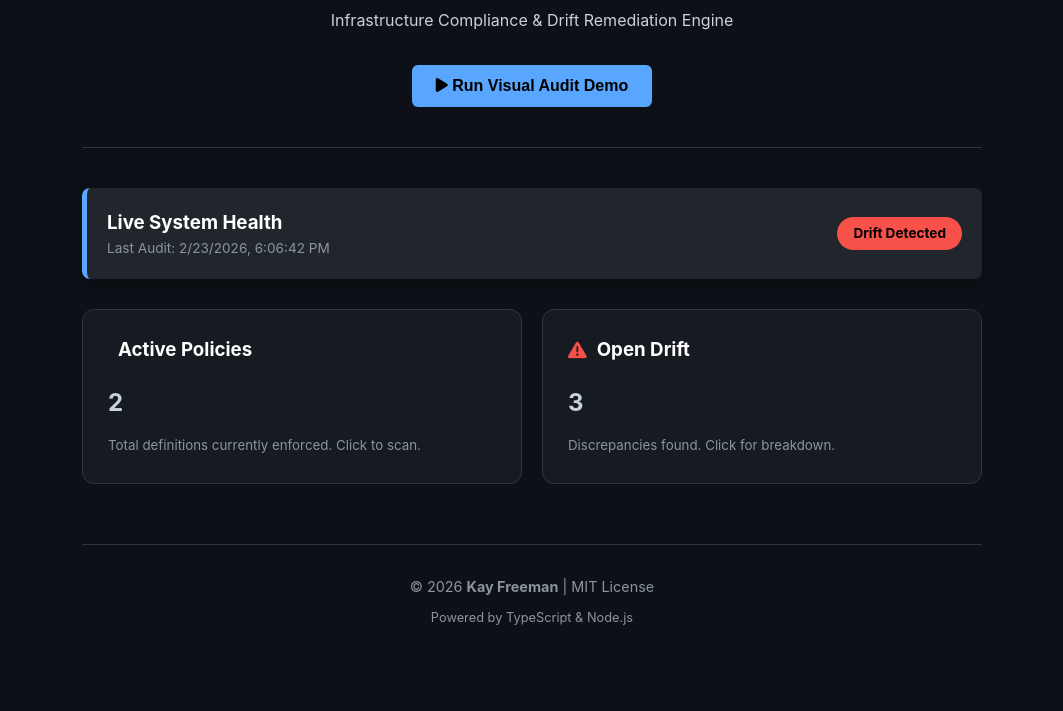
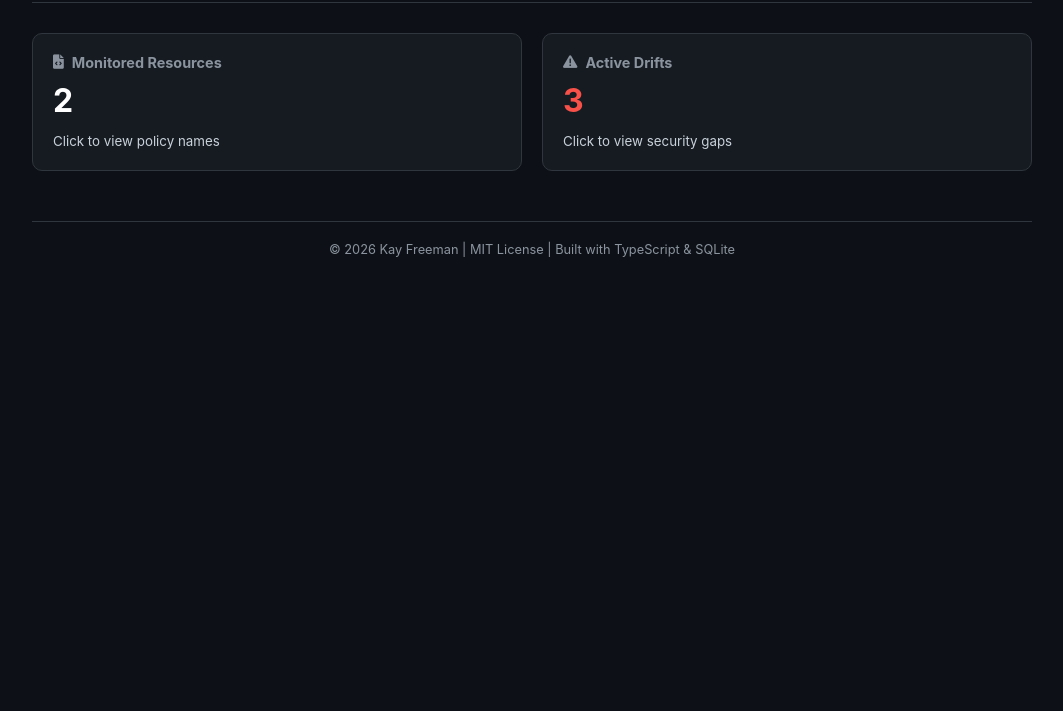
Before and after one commit to kay-freeman/Drift-Watch, a website: page docs/index.html in a window 1280 px wide. Shown: the part 135-846 px from the top of the page, without its empty margins (108-1171 px from the left). After the commit the page ends 800 px from the top, so only its background shows below. Drawn offline with Linux system fonts and the light colour scheme.

Commit message:
feat: implement dynamic data-driven dashboard

```diff
--- /dev/null
+++ b/docs/audit-results.json
@@ -0,0 +1,36 @@
+{
+  "summary": {
+    "timestamp": "2/23/2026, 6:11:14 PM",
+    "policies": 2,
+    "drifts": 3
+  },
+  "details": {
+    "policies": [
+      "infrastructure",
+      "web-server"
+    ],
+    "drifts": [
+      {
+        "resource": "infrastructure",
+        "status": "MISSING",
+        "id": "icmp-echo",
+        "port": 8,
+        "protocol": "icmp"
+      },
+      {
+        "resource": "web-server",
+        "status": "MISSING",
+        "id": "https-in",
+        "port": 443,
+        "protocol": "tcp"
+      },
+      {
+        "resource": "web-server",
+        "status": "EXTRA",
+        "id": "rogue-exploit",
+        "port": 666,
+        "protocol": "tcp"
+      }
+    ]
+  }
+}
--- a/docs/index.html
+++ b/docs/index.html
@@ -6,132 +6,115 @@
     <title>DriftWatch Dashboard | Kay Freeman</title>
     <link rel="stylesheet" href="https://cdnjs.cloudflare.com/ajax/libs/font-awesome/6.0.0/css/all.min.css">
     <style>
-        :root { --bg: #0d1117; --card-bg: #161b22; --accent: #58a6ff; --text: #c9d1d9; --neon-green: #3fb950; --neon-red: #f85149; }
-        body { font-family: -apple-system, BlinkMacSystemFont, "Segoe UI", Helvetica, Arial, sans-serif; background: var(--bg); color: var(--text); margin: 0; line-height: 1.6; }
-        .container { max-width: 900px; margin: 0 auto; padding: 40px 20px; }
+        :root { --bg: #0d1117; --card-bg: #161b22; --accent: #58a6ff; --text: #c9d1d9; --neon-green: #3fb950; --neon-red: #f85149; --border: #30363d; }
+        body { font-family: -apple-system, sans-serif; background: var(--bg); color: var(--text); margin: 0; padding: 20px; }
+        .container { max-width: 1000px; margin: 0 auto; }
 
-        header { text-align: center; padding-bottom: 40px; border-bottom: 1px solid #30363d; margin-bottom: 40px; }
-        h1 { margin: 0; font-size: 2.5rem; color: #fff; }
-        .author-tag { color: var(--accent); font-weight: 600; text-transform: uppercase; letter-spacing: 1px; font-size: 0.9rem; }
+        header { text-align: center; border-bottom: 1px solid var(--border); padding-bottom: 20px; margin-bottom: 30px; }
+        .author-tag { color: var(--accent); font-size: 0.8rem; font-weight: bold; letter-spacing: 1px; }
 
-        .status-bar { background: #21262d; padding: 20px; border-radius: 8px; border-left: 5px solid var(--accent); margin-bottom: 30px; display: flex; justify-content: space-between; align-items: center; box-shadow: 0 4px 12px rgba(0,0,0,0.3); }
-        .status-pill { padding: 6px 16px; border-radius: 20px; font-size: 0.85rem; font-weight: bold; background: var(--neon-green); color: #000; }
+        .stats-grid { display: grid; grid-template-columns: repeat(auto-fit, minmax(250px, 1fr)); gap: 20px; margin-bottom: 30px; }
+        .card { background: var(--card-bg); border: 1px solid var(--border); padding: 20px; border-radius: 10px; cursor: pointer; transition: 0.2s; }
+        .card:hover { border-color: var(--accent); background: #1c2128; }
+        .card h3 { margin: 0; font-size: 0.9rem; color: #8b949e; display: flex; align-items: center; gap: 8px; }
+        .card .val { font-size: 2rem; font-weight: bold; margin: 10px 0; color: #fff; }
 
-        .grid { display: grid; grid-template-columns: 1fr 1fr; gap: 20px; }
-        .card { background: var(--card-bg); padding: 25px; border-radius: 12px; border: 1px solid #30363d; cursor: pointer; transition: all 0.2s ease; position: relative; overflow: hidden; }
-        .card:hover { border-color: var(--accent); transform: translateY(-3px); background: #1c2128; }
-        .card h3 { margin-top: 0; color: #fff; display: flex; align-items: center; gap: 10px; }
+        .detail-section { background: var(--card-bg); border: 1px solid var(--border); border-radius: 10px; padding: 20px; display: none; }
+        table { width: 100%; border-collapse: collapse; margin-top: 15px; }
+        th { text-align: left; color: #8b949e; font-size: 0.8rem; padding: 10px; border-bottom: 1px solid var(--border); }
+        td { padding: 10px; font-size: 0.9rem; border-bottom: 1px solid #21262d; }
 
-        /* Terminal Styling */
-        .terminal-container { margin-top: 30px; background: #000; border-radius: 8px; border: 1px solid #30363d; display: none; overflow: hidden; }
-        .terminal-header { background: #21262d; padding: 8px 15px; font-size: 0.75rem; color: #8b949e; display: flex; justify-content: space-between; }
-        #terminal-body { padding: 20px; font-family: 'SFMono-Regular', Consolas, 'Liberation Mono', Menlo, monospace; font-size: 0.85rem; color: #d1d5da; min-height: 150px; white-space: pre-wrap; }
+        .badge { padding: 2px 8px; border-radius: 10px; font-size: 0.7rem; font-weight: bold; }
+        .badge-red { background: rgba(248, 81, 73, 0.1); color: var(--neon-red); border: 1px solid var(--neon-red); }
 
-        .btn { background: var(--accent); color: #000; padding: 12px 24px; border-radius: 6px; text-decoration: none; font-weight: bold; display: inline-block; margin-top: 15px; border: none; cursor: pointer; font-size: 1rem; }
-        .btn:hover { opacity: 0.9; }
-
-        footer { text-align: center; margin-top: 60px; padding: 30px; border-top: 1px solid #30363d; color: #8b949e; font-size: 0.9rem; }
+        footer { text-align: center; margin-top: 50px; color: #8b949e; font-size: 0.8rem; border-top: 1px solid var(--border); padding-top: 20px; }
     </style>
 </head>
 <body>
     <div class="container">
         <header>
             <div class="author-tag">Lead Engineer: Kay Freeman</div>
-            <h1>DriftWatch</h1>
-            <p>Infrastructure Compliance & Drift Remediation Engine</p>
-            <button class="btn" onclick="startDemo()"><i class="fas fa-play"></i> Run Visual Audit Demo</button>
+            <h1>DriftWatch <span style="font-weight: normal; color: #8b949e; font-size: 1rem;">Live Audit Logs</span></h1>
         </header>
 
-        <div class="status-bar">
-            <div>
-                <h3 style="margin:0; color:#fff;">Live System Health</h3>
-                <div id="last-updated" style="font-size: 0.85rem; color: #8b949e;">Last Audit: Fetching results...</div>
+        <div class="stats-grid">
+            <div class="card" onclick="showSection('policies')">
+                <h3><i class="fas fa-file-code"></i> Monitored Resources</h3>
+                <div class="val" id="pol-count">0</div>
+                <small>Click to view policy names</small>
             </div>
-            <div id="status-pill" class="status-pill">Loading...</div>
-        </div>
-
-        <div class="grid">
-            <div class="card" onclick="startDemo()">
-                <h3><i class="fas fa-shield-halved" style="color: var(--neon-green)"></i> Active Policies</h3>
-                <h2 id="policy-count" style="margin: 10px 0;">--</h2>
-                <small style="color: #8b949e;">Total definitions currently enforced. Click to scan.</small>
-            </div>
-            <div class="card" onclick="startDemo()">
-                <h3><i class="fas fa-triangle-exclamation" style="color: var(--neon-red)"></i> Open Drift</h3>
-                <h2 id="drift-count" style="margin: 10px 0;">--</h2>
-                <small style="color: #8b949e;">Discrepancies found. Click for breakdown.</small>
+            <div class="card" onclick="showSection('drifts')">
+                <h3><i class="fas fa-exclamation-triangle"></i> Active Drifts</h3>
+                <div class="val" id="drift-count" style="color: var(--neon-red);">0</div>
+                <small>Click to view security gaps</small>
             </div>
         </div>
 
-        <div class="terminal-container" id="terminal-view">
-            <div class="terminal-header">
-                <span>driftwatch --audit --verbose</span>
-                <span>bash</span>
-            </div>
-            <div id="terminal-body"></div>
+        <div id="policies-sec" class="detail-section">
+            <h3>Active Infrastructure Policies</h3>
+            <ul id="policy-list" style="list-style: none; padding: 0;"></ul>
+        </div>
+
+        <div id="drifts-sec" class="detail-section">
+            <h3>Drift Analysis Report</h3>
+            <table>
+                <thead>
+                    <tr>
+                        <th>Resource</th>
+                        <th>Type</th>
+                        <th>Rule ID</th>
+                        <th>Port/Proto</th>
+                    </tr>
+                </thead>
+                <tbody id="drift-table"></tbody>
+            </table>
         </div>
 
         <footer>
-            &copy; 2026 <strong>Kay Freeman</strong> | MIT License
-            <p style="margin-top:10px; font-size: 0.8rem;">Powered by TypeScript & Node.js</p>
+            &copy; 2026 Kay Freeman | MIT License | Built with TypeScript & SQLite
         </footer>
     </div>
 
     <script>
-        // 1. Fetch real data from your local run
-        async function init() {
+        let auditData = null;
+
+        async function loadData() {
             try {
-                const res = await fetch('./summary.json');
-                const data = await res.json();
-                document.getElementById('policy-count').innerText = data.policies;
-                document.getElementById('drift-count').innerText = data.drifts;
-                document.getElementById('last-updated').innerText = `Last Audit: ${data.timestamp}`;
+                const res = await fetch('./audit-results.json');
+                auditData = await res.json();
 
-                const pill = document.getElementById('status-pill');
-                if(data.drifts > 0) {
-                    pill.innerText = 'Drift Detected';
-                    pill.style.background = 'var(--neon-red)';
-                } else {
-                    pill.innerText = 'System Compliant';
-                    pill.style.background = 'var(--neon-green)';
-                }
+                document.getElementById('pol-count').innerText = auditData.summary.policies;
+                document.getElementById('drift-count').innerText = auditData.summary.drifts;
+
+                // Pre-fill Policy List
+                const pList = document.getElementById('policy-list');
+                auditData.details.policies.forEach(p => {
+                    pList.innerHTML += `<li style="padding: 10px; border-bottom: 1px solid #21262d;"><i class="fas fa-check-circle" style="color: var(--neon-green)"></i> ${p}</li>`;
+                });
+
+                // Pre-fill Drift Table
+                const dTable = document.getElementById('drift-table');
+                auditData.details.drifts.forEach(d => {
+                    dTable.innerHTML += `
+                        <tr>
+                            <td>${d.resource}</td>
+                            <td><span class="badge badge-red">${d.status}</span></td>
+                            <td>${d.id}</td>
+                            <td>${d.port}/${d.protocol}</td>
+                        </tr>
+                    `;
+                });
             } catch (e) {
-                document.getElementById('status-pill').innerText = 'Offline';
-                document.getElementById('last-updated').innerText = 'Connect local summary.json to sync.';
+                console.error("No data found. Run 'npm start' locally.");
             }
         }
 
-        // 2. The Simulation Engine
-        const logs = [
-            { text: "Initializing DriftWatch Engine...", color: "#58a6ff" },
-            { text: "Loading YAML policies from /policies...", color: "#d1d5da" },
-            { text: "Comparing Desired State vs. Live Environment...", color: "#d1d5da" },
-            { text: "⚠️ DRIFT DETECTED: Resource 'web-server' has unauthorized port 666 (tcp)", color: "#f85149" },
-            { text: "⚠️ DRIFT DETECTED: Resource 'infrastructure' missing required port 8 (icmp)", color: "#f85149" },
-            { text: "Audit complete. Writing to SQLite history...", color: "#3fb950" },
-            { text: "Summary: 2 Policies Scanned | 3 Drifts Found", color: "#fff", bold: true }
-        ];
-
-        function startDemo() {
-            const view = document.getElementById('terminal-view');
-            const body = document.getElementById('terminal-body');
-            view.style.display = 'block';
-            body.innerHTML = '';
-
-            logs.forEach((log, i) => {
-                setTimeout(() => {
-                    const line = document.createElement('div');
-                    line.style.color = log.color;
-                    if(log.bold) line.style.fontWeight = 'bold';
-                    line.style.marginBottom = '5px';
-                    line.innerHTML = `> ${log.text}`;
-                    body.appendChild(line);
-                    view.scrollTop = view.scrollHeight;
-                }, i * 600);
-            });
+        function showSection(id) {
+            document.querySelectorAll('.detail-section').forEach(s => s.style.display = 'none');
+            document.getElementById(id + '-sec').style.display = 'block';
         }
 
-        init();
+        loadData();
     </script>
 </body>
 </html>
```
Also changed, not shown: index.ts (+29 -34 lines).
